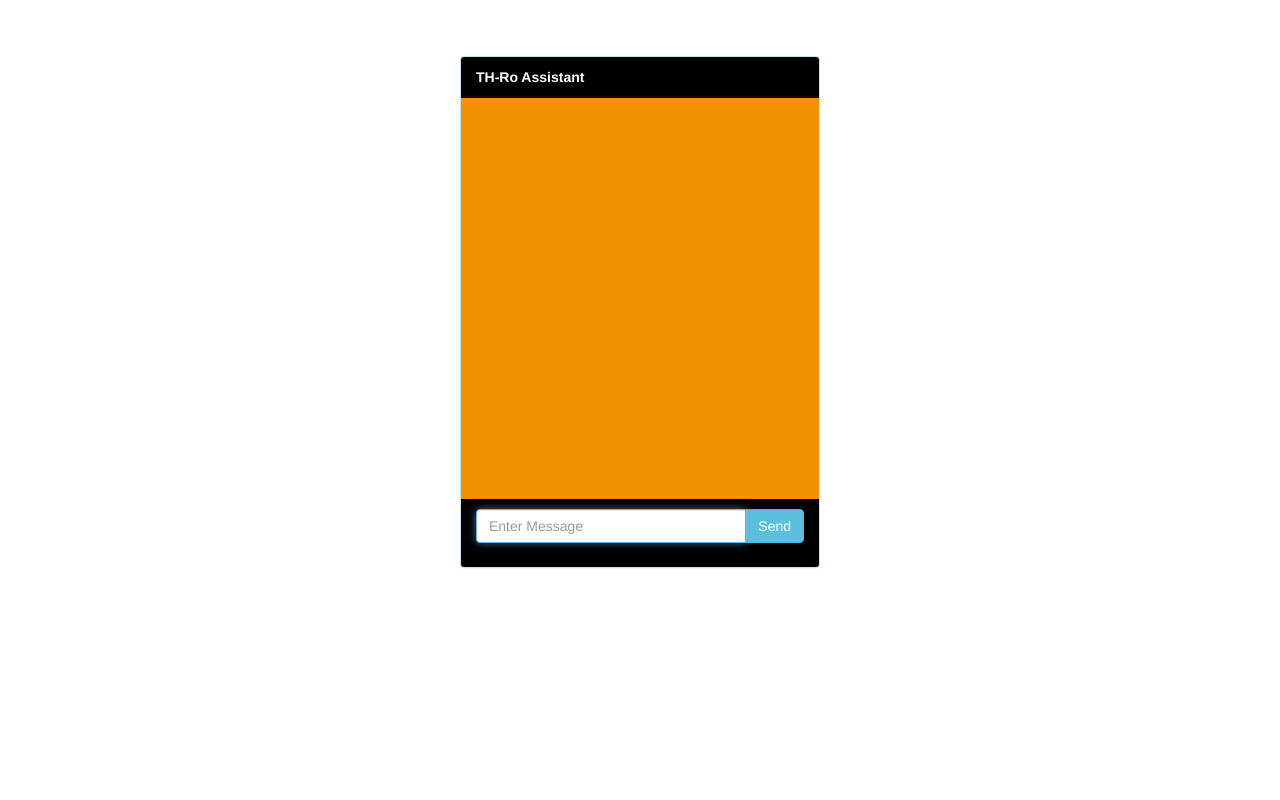
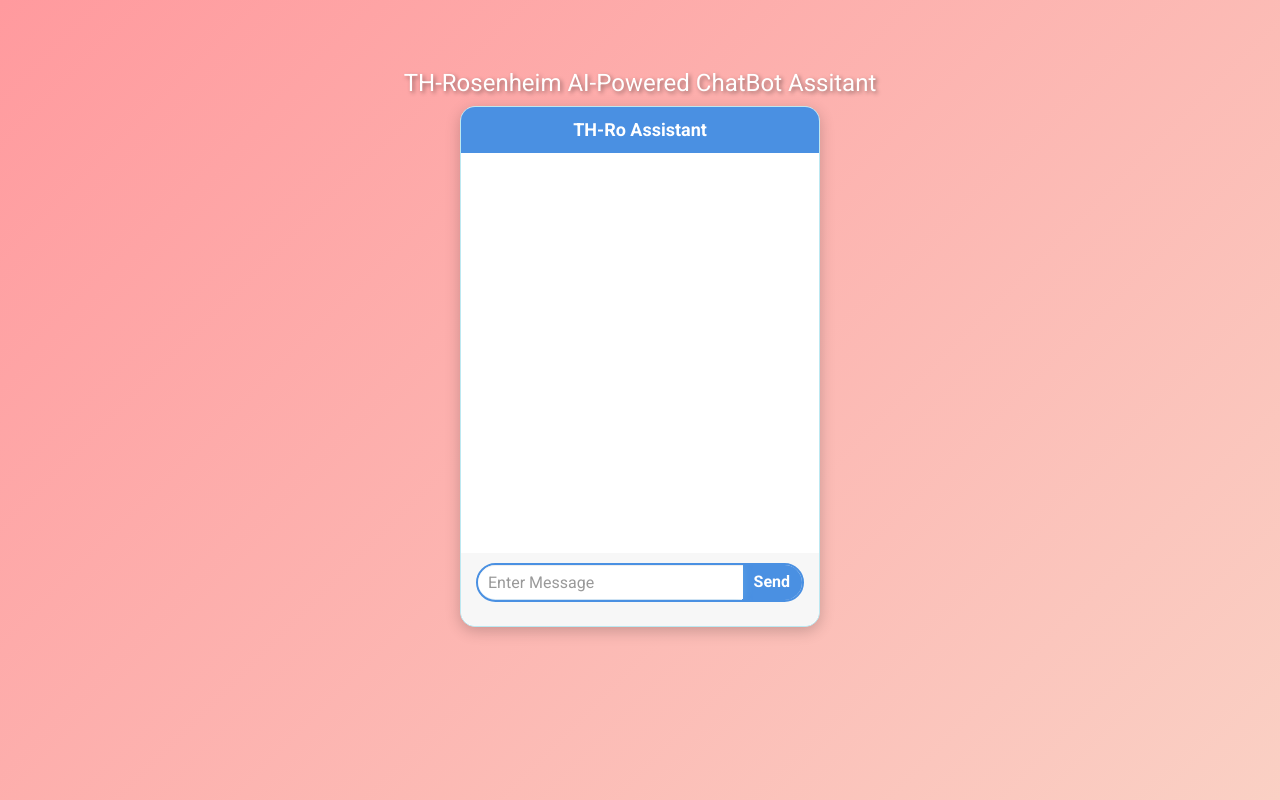
Before and after one commit to BechirHamila/TH-Ro-Chatbot, a plain HTML site: page app/static/index.html in a window 1280 px wide. Drawn offline with nearby package versions, Linux system fonts and the light colour scheme; files whose address does not match are found by name.

Commit message:
aesthetic changes to interface

```diff
--- a/app/static/index.html
+++ b/app/static/index.html
@@ -6,44 +6,96 @@
     <script src="https://ajax.googleapis.com/ajax/libs/jquery/3.2.1/jquery.min.js"></script>
     <link href="https://maxcdn.bootstrapcdn.com/bootstrap/3.3.6/css/bootstrap.min.css" rel="stylesheet">
     <link href="https://maxcdn.bootstrapcdn.com/font-awesome/4.6.3/css/font-awesome.min.css" rel="stylesheet">
+    <link href="https://fonts.googleapis.com/css2?family=Roboto:wght@400;700&display=swap" rel="stylesheet">
     <style>
+        body {
+            background: linear-gradient(135deg, #ff9a9e 0%, #fad0c4 100%);
+            font-family: 'Roboto', sans-serif;
+        }
+        .container {
+            margin-top: 50px;
+        }
+        h3 {
+            color: white;
+            text-shadow: 2px 2px 4px rgba(0, 0, 0, 0.4);
+        }
+        .panel {
+            border-radius: 15px;
+            overflow: hidden;
+            box-shadow: 0px 4px 15px rgba(0, 0, 0, 0.2);
+        }
+        .panel-info > .panel-heading {
+            background-color: #4a90e2;
+            color: white;
+            border: none;
+            font-weight: bold;
+            text-align: center;
+            font-size: 18px;
+        }
         .fixed-panel {
             min-height: 400px;
             max-height: 400px;
-            background-color: #F39200;
-            color: #000000;
+            background-color: #ffffff;
+            color: #333;
             overflow: auto;
+            border-radius: 15px 15px 0 0;
+            padding: 10px;
         }
-
         .media-list {
             overflow: auto;
-            clear: both;
             display: table;
-            overflow-wrap: break-word;
             word-wrap: break-word;
-            word-break: normal;
-            line-break: strict;
         }
-
-        .panel-info > .panel-heading {
-            color: #FFFFFF;
-            background-color: #000000;
-            border-color: #000000;
+        .panel-footer {
+            background-color: #f7f7f7;
+            border: none;
+            border-radius: 0 0 15px 15px;
         }
-
-        .panel-footer {
-            background-color: #000000;
-            border-color: #F39200;
+        .input-group {
+            border: 2px solid #4a90e2;
+            border-radius: 25px;
+            overflow: hidden;
         }
-        body body {
-            background: linear-gradient(135deg, rgba(243, 146, 0, 1) 0%, rgba(0, 0, 0, 1) 100%);
+        .input-group input {
+            border: none;
+            padding: 10px;
+            font-size: 16px;
+            border-radius: 25px;
+        }
+        .input-group input:focus {
+            outline: none;
+        }
+        .input-group .btn-info {
+            background-color: #4a90e2;
+            border: none;
+            color: white;
+            font-size: 16px;
+            font-weight: bold;
+        }
+        .input-group .btn-info:hover {
+            background-color: #357abd;
+        }
+        .media-list li {
+            margin-bottom: 10px;
+            padding: 8px;
+            border-radius: 10px;
+        }
+        .media-list .user-message {
+            background-color: #4a90e2;
+            color: white;
+            text-align: right;
+        }
+        .media-list .bot-message {
+            background-color: #f1f1f1;
+            color: #333;
+            text-align: left;
         }
     </style>
 </head>
 <body>
     <div class="container">
         <div class="row">
-            <h3 class="text-center"><font color="white">TH-Rosenheim Assitant ChatBot</font></h3>
+            <h3 class="text-center"><font color="white">TH-Rosenheim AI-Powered ChatBot Assitant</font></h3>
             <div class="col-md-4 col-md-offset-4">
                 <div id="chatPanel" class="panel panel-info">
                     <div class="panel-heading">
```
